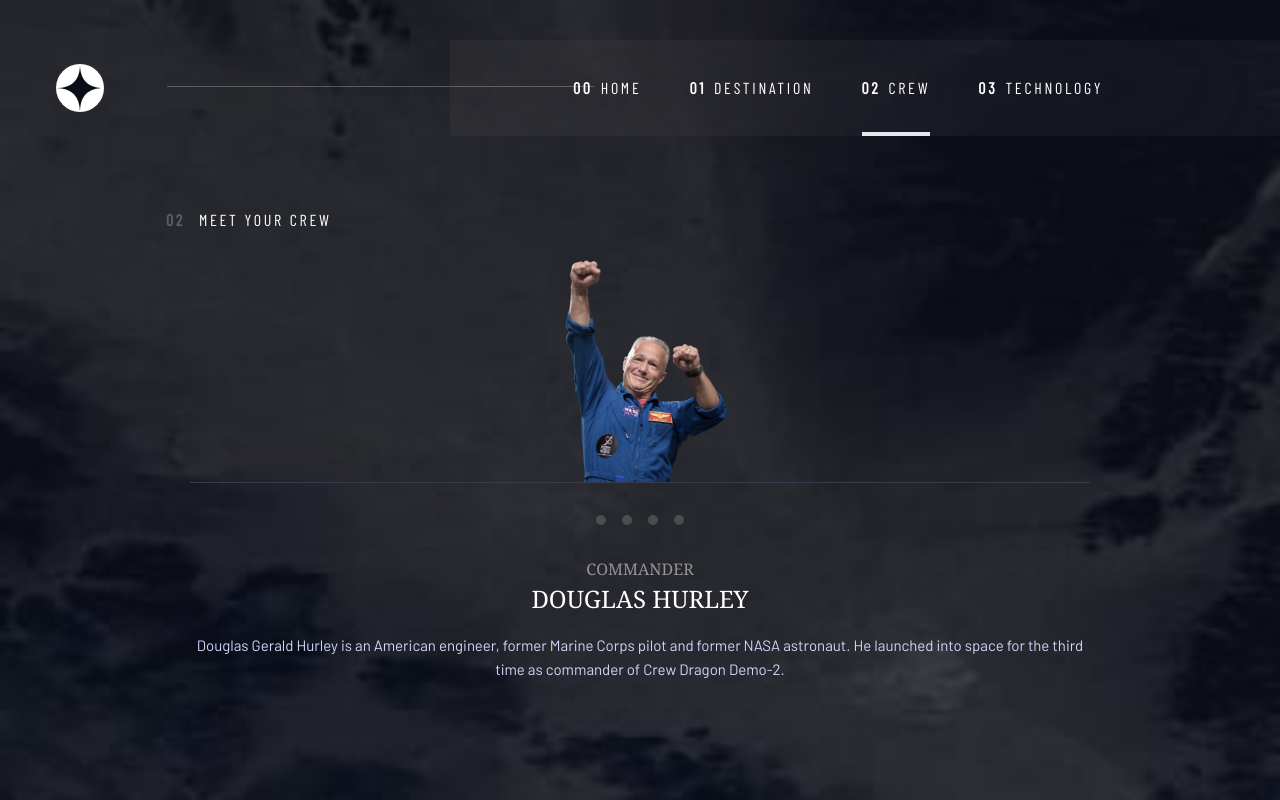
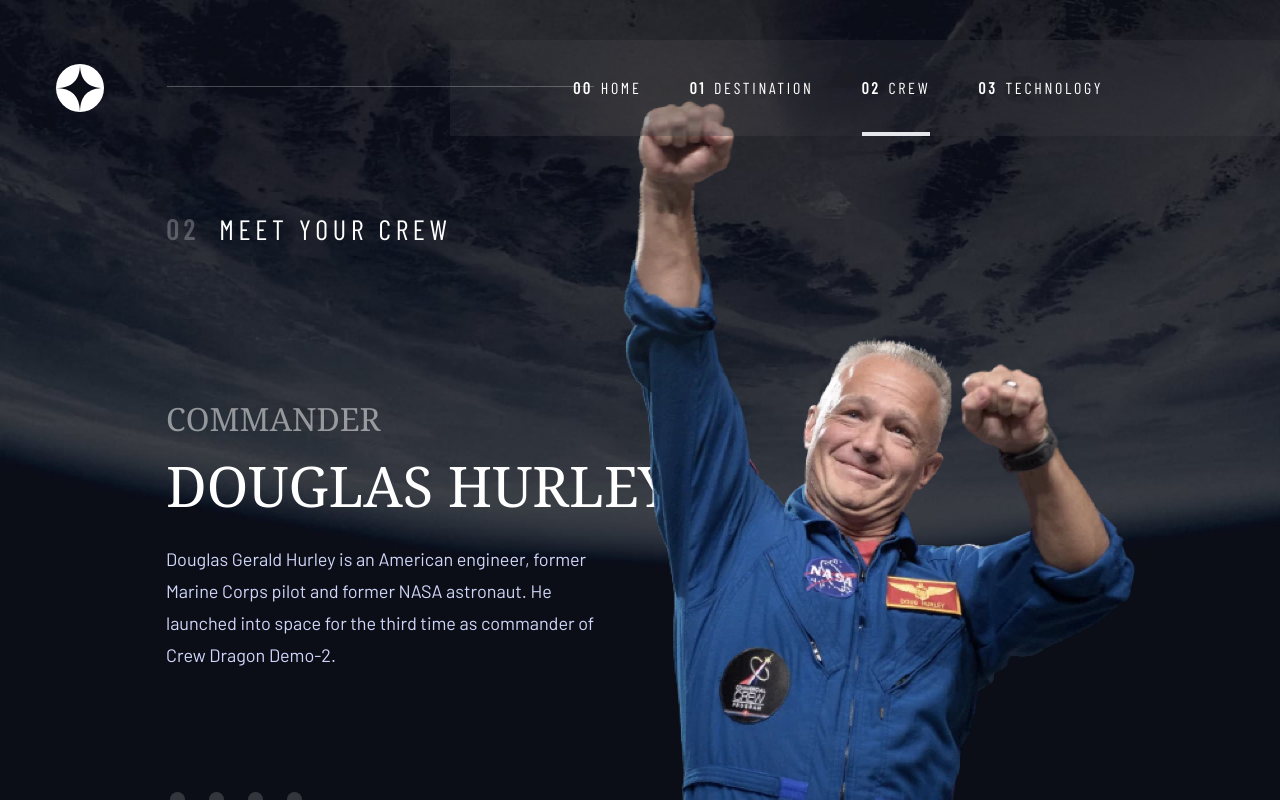
Before and after one commit to atmahana/space-tourism-fem, a React (Vite) app: page /crew in a window 1280 px wide. Built offline with nearby package versions, Linux system fonts and the light colour scheme; the HTML template or start-up script is replaced by a standard one; a web font is replaced by a local one.

Commit message:
fixed tab navigation issue

```diff
--- a/src/components/Navigations/Index.jsx
+++ b/src/components/Navigations/Index.jsx
@@ -1,8 +1,7 @@
-import { NavLink } from "react-router-dom";
 import IconClose from "../../assets/shared/icon-close.svg";
 import IconHamburger from "../../assets/shared/icon-hamburger.svg";
 import IconLogo from "../../assets/shared/logo.svg";
-import { motion, useCycle, AnimatePresence } from "framer-motion";
+import { useCycle } from "framer-motion";
 import { useState, useEffect } from "react";
 import MobileNav from "./MobileNav";
 import MainNav from "./MainNav";
@@ -32,8 +31,8 @@
   };
 
   return (
-    <header className="fixed top-0 inset-x-0 h-[88px] px-6 md:max-lg:px-[39px] lg:px-14">
-      <div className="w-1/3 h-[1px] hidden xl:block bg-white/[0.25] absolute top-[5.375rem] left-46 z-10" />
+    <header className="fixed z-50 top-0 inset-x-0 h-[88px] px-6 md:max-lg:px-[39px] lg:px-14">
+      <div className="w-1/3 2xl:w-[55%] h-[1px] hidden xl:block bg-white/[0.25] absolute top-[5.375rem] left-46 z-10" />
       <nav className="mx-auto h-full font-sans-condensed">
         <div className="relative flex h-full md:max-xl:h-24 xl:h-24 items-center xl:mt-10">
           <img src={IconLogo} className="w-10 h-10 md:w-12 md:h-12" />
--- a/src/components/SwipeableTabs.jsx
+++ b/src/components/SwipeableTabs.jsx
@@ -1,40 +1,63 @@
 import React from "react";
 import { Tab, Tabs, TabList } from "react-tabs";
 import { useSwipeable } from "react-swipeable";
+import { motion } from "framer-motion";
 
-const SwipeableTabs = ({ selectedIndex, onSelect, children, tabsStyle, tabNames, tabListStlyle, tabStyle, selectedTabStyle }) => {
-  const totalTabs = React.Children.count(children);
+const SwipeableTabs = ({
+  children,
+  tabsStyle,
+  tabNames,
+  tabListStlyle,
+  tabStyle,
+  selectedTabStyle,
+  autoSlide = false,
+  autoSlideInterval = 3000,
+}) => {
+  const totalTabs = tabNames.length;
+  const [selectedIndex, setSelectedIndex] = React.useState(0);
 
   const handlers = useSwipeable({
     onSwipedLeft: () => {
       if (selectedIndex < totalTabs - 1) {
-        onSelect(selectedIndex + 1);
+        setSelectedIndex(selectedIndex + 1);
       }
     },
     onSwipedRight: () => {
       if (selectedIndex > 0) {
-        onSelect(selectedIndex - 1);
+        setSelectedIndex(selectedIndex - 1);
       }
     },
   });
 
+  const next = () => setSelectedIndex((selectedIndex) => (selectedIndex === children.length - 1 ? 0 : selectedIndex + 1))
+
+  React.useEffect(() => {
+    if (!autoSlide) return
+    const slideInterval = setInterval(next, autoSlideInterval)
+    return () => clearInterval(slideInterval)
+  }, [])
+
   return (
     <div>
-      <Tabs selectedIndex={selectedIndex} onSelect={onSelect} className={tabsStyle}>
-        {tabNames.length > 0 && (
-          <TabList className={tabListStlyle}>
-            {tabNames.map((name, index) => (
-              <Tab
-                key={index}
-                selectedClassName={selectedTabStyle}
-                className={tabStyle}
-              >
-                {name}
-              </Tab>
-            ))}
-          </TabList>
-        )}
-        <div {...handlers}>{React.Children.toArray(children)}</div>
+      <Tabs className={tabsStyle} selectedIndex={selectedIndex} onSelect={(index) => setSelectedIndex(index)}>
+        <TabList className={tabListStlyle}>
+          {tabNames.map((name, index) => (
+            <Tab className={tabStyle} selectedClassName={selectedTabStyle} key={index}>{name}</Tab>
+          ))}
+        </TabList>
+        <div {...handlers}>
+          {React.Children.toArray(children).map((child, index) => (
+            <motion.div
+              key={index}
+              initial={{ opacity: 0 }}
+              animate={{ opacity: 1 }}
+              exit={{ opacity: 0 }}
+              transition={{ duration: 0.5 }}
+            >
+              {child}
+            </motion.div>
+          ))}
+        </div>
       </Tabs>
     </div>
   );
--- a/src/pages/Crew/Index.jsx
+++ b/src/pages/Crew/Index.jsx
@@ -5,71 +5,52 @@
 import ImgAnousheh from "../../assets/crew/image-anousheh-ansari.webp";
 import SwipeableTabs from "../../components/SwipeableTabs";
 import { TabPanel } from "react-tabs";
-import { useState } from "react";
 
 const images = [ImgDouglas, ImgMark, ImgVictor, ImgAnousheh];
 
 function CrewPage() {
-  const [selectedIndex, setSelectedIndex] = useState(0);
-
-  const handleTabSelect = (index) => {
-    setSelectedIndex(index);
-  };
-
   return (
-    <section className="bg-crew-mobile h-full bg-cover">
-      <div className="pt-[5.5rem] md:max-xl:pt-[8.5rem] xl:pt-[13rem] flex flex-col items-center md:items-start md:max-xl:px-[2.375rem] xl:px-[10.375rem]">
-        <div className="flex gap-[0.875rem] tracking-270 justify-center">
-          <span className="text-base font-sans-condensed font-bold text-white opacity-25">
+    <section className="bg-crew-mobile md:max-xl:bg-crew-tablet xl:bg-crew-desktop h-full bg-cover overflow-hidden">
+      <div className="pt-[5.5rem] md:max-xl:pt-[8.3rem] xl:pt-[13rem] 2xl:pt-[15rem] flex flex-col items-center md:items-start md:max-xl:px-[2.375rem] xl:px-[10.375rem] 2xl:px-[25rem]">
+        <div className="flex gap-[0.875rem] xl:gap-5 tracking-270 md:tracking-[0.21125rem] xl:tracking-475 justify-center">
+          <span className="text-base md:text-[1.25rem] xl:text-xl font-sans-condensed font-bold text-white opacity-25">
             02
           </span>
-          <h1 className="text-base font-sans-condensed text-white">
+          <h1 className="text-base md:text-[1.25rem] xl:text-xl font-sans-condensed text-white">
             MEET YOUR CREW
           </h1>
         </div>
-        <div className="pt-7 divide-y divide-[#383B4B] w-full px-6">
+        <SwipeableTabs
+          // autoSlide="true"
+          tabNames={["", "", "", ""]}
+          tabsStyle="flex flex-col relative md:max-xl:pt-8"
+          tabListStlyle="absolute right-0 left-0 top-72 xl:top-[542px] xl:right-auto xl:pl-1 flex justify-center gap-4 xl:gap-6 cursor-pointer"
+          tabStyle="w-[0.625rem] h-[0.625rem] xl:w-[0.9375rem] xl:h-[0.9375rem] 2xl:w-[1.25rem] 2xl:h-[1.25rem] bg-white/[17%] rounded-full"
+          selectedTabStyle="bg-neutral-100"
+        >
+          {data.crew.map((crew, index) => (
+            <TabPanel
+              key={crew.name}
+              className="flex flex-col md:max-xl:flex-col-reverse xl:flex-row-reverse xl:justify-end divide-y md:divide-y-0 divide-[#383B4B] px-6 xl:px-0"
+            >
               <img
-            className="h-[13.875rem] w-[11.07] pl-3 m-auto"
-            src={images[selectedIndex]}
+                className="xl:fixed xl:bottom-0 xl:right-36 2xl:right-80 h-[13.875rem] w-[11.07] md:max-xl:min-w-[28.5rem] md:max-xl:h-[35.75rem] xl:h-auto xl:max-h-[44.5rem] mt-8 pl-3 md:pl-10 m-auto md:max-xl:mt-20"
+                src={images[index]}
               />
-          <SwipeableTabs
-            selectedIndex={selectedIndex}
-            onSelect={handleTabSelect}
-            tabNames={['', '', '', '']}
-            tabsStyle="pt-8"
-            tabListStlyle="flex justify-center gap-4 pb-8"
-            tabStyle="w-[0.625rem] h-[0.625rem] bg-white opacity-[17%] rounded-full"
-            selectedTabStyle="w-[0.625rem] h-[0.625rem] bg-white opacity-100"
-          >
-            {data.crew.map((crew) => (
-              <TabPanel key={crew.name}>
-                <div className="flex flex-col gap-20 justify-center items-center">
-                  <div className="text-white text-center">
-                    <h2 className="uppercase opacity-50">{crew.role}</h2>
-                    <h3 className="uppercase text-[1.5rem]">{crew.name}</h3>
-                    <p className="text-secondary text-[0.9375rem] mt-4 leading-6">
+              <div className="xl:mt-[7.8rem] text-white text-center xl:text-start md:max-xl:px-22 xl:pr-0 pt-[4.375rem] md:pt-5 2xl:pt-0 xl:w-full">
+                <h2 className="uppercase text-white/50 md:max-xl:text-[1.5rem] xl:text-2xl">
+                  {crew.role}
+                </h2>
+                <h3 className="uppercase text-[1.5rem] md:max-xl:text-[2.5rem] xl:text-3xl 2xl:text-4xl xl:pb-2">
+                  {crew.name}
+                </h3>
+                <p className="text-secondary xl:max-w-[56ch] 2xl:max-w-[75ch] text-[0.9375rem] md:max-xl:text-base xl:text-lg mt-4 md:mt-2 leading-6 md:max-xl:leading-7 xl:leading-8 xl:pr-30 2xl:text-[1.3rem]">
                   {crew.bio}
                 </p>
-                  </div>
               </div>
             </TabPanel>
           ))}
         </SwipeableTabs>
-          {/* <div className="w-full max-w-lg">
-            <Carousel autoSlide={false}>
-              {data.crew.map((crew, index) => (
-                <div className="w-80 h-[467px] flex flex-col gap-20 justify-center items-center">
-                  <img src={images[index]} className="w-[177px] h-[222px]"></img>
-                  <div className="text-white text-center">
-                    <h2 className="uppercase opacity-50">{crew.role}</h2>
-                    <h3 className="uppercase text-[1.5rem]">{crew.name}</h3>
-                    <p className="text-secondary text-[0.9375rem] mt-3 leading-6">{crew.bio}</p>
-                  </div>
-                </div>
-              ))}
-            </Carousel>
-          </div> */}
-        </div>
       </div>
     </section>
   );
--- a/src/pages/Destination/Index.jsx
+++ b/src/pages/Destination/Index.jsx
@@ -1,5 +1,4 @@
 import data from "../../data.json";
-import { useState } from "react";
 import ImageMoon from "../../assets/destination/image-moon.webp";
 import ImageMars from "../../assets/destination/image-mars.webp";
 import ImageEuropa from "../../assets/destination/image-europa.webp";
@@ -10,16 +9,11 @@
 const images = [ImageMoon, ImageMars, ImageEuropa, ImageTitan];
 
 function DestinationPage() {
-  const [selectedIndex, setSelectedIndex] = useState(0);
   const tabNames = ["MOON", "MARS", "EUROPA", "TITAN"];
 
-  const handleTabSelect = (index) => {
-    setSelectedIndex(index);
-  };
-
   return (
-    <section className="bg-dest-mobile md:max-xl:bg-dest-tablet xl:bg-dest-desktop bg-cover h-full text-center overflow-y-scroll">
-      <div className="pt-[5.5rem] md:max-xl:pt-[8.5rem] xl:pt-[13rem] flex flex-col items-center md:items-start md:max-xl:px-[2.375rem] xl:px-[10.375rem]">
+    <section className="bg-dest-mobile md:max-xl:bg-dest-tablet xl:bg-dest-desktop bg-cover h-full text-center overflow-auto">
+      <div className="pt-[5.5rem] md:max-xl:pt-[8.5rem] xl:pt-[13rem] 2xl:pt-[15rem] flex flex-col items-center md:items-start md:max-xl:px-[2.375rem] xl:px-[10.375rem] 2xl:px-[25rem]">
         <div className="flex gap-4 xl:gap-6 leading-none xl:leading-normal text-white tracking-270 md:tracking-[0.21125rem] xl:tracking-475 items-center pb-8 md:max-xl:pb-14 xl:pb-[3.7rem]">
           <span className="font-sans-condensed opacity-25 font-bold md:max-xl:text-[1.25rem] xl:text-xl">
             01
@@ -29,48 +23,48 @@
           </h1>
         </div>
         <div className="flex flex-col xl:flex-row xl:gap-[9.8rem] xl:ml-16">
+          <SwipeableTabs
+            tabNames={tabNames}
+            tabsStyle="relative"
+            tabListStlyle="absolute inset-x-0 top-48 md:max-xl:top-[22rem] xl:top-0 xl:left-[37.625rem] flex justify-center xl:justify-start gap-[1.625rem] md:max-xl:gap-[2.125rem] xl:gap-[2.125rem]"
+            tabStyle="text-secondary uppercase font-sans-condensed tracking-235 md:tracking-270 text-sm md:text-base 2xl:text-lg h-[1.875rem] md:max-xl:h-[2.375rem] xl:h-9 xl:leading-tight cursor-pointer"
+            selectedTabStyle="text-white border-b-[3px]"
+          >
+            {data.destinations.map((destination, index) => (
+              <TabPanel
+                key={destination.name}
+                className="flex flex-col xl:flex-row xl:gap-[9.7rem] px-6 md:max-xl:px-14 xl:px-0"
+              >
                 <img
                   className="w-[10.625rem] h-[10.625rem] md:max-xl:w-[18.75rem] md:max-xl:h-[18.75rem] xl:w-[27.8125rem] xl:h-[27.8125rem] m-auto xl:m-0 mb-0 md:mb-[3.4rem] xl:self-center"
-            src={images[selectedIndex]}
+                  src={images[index]}
                 />
-          <SwipeableTabs
-            selectedIndex={selectedIndex}
-            onSelect={handleTabSelect}
-            tabNames={tabNames}
-            tabsStyle="mt-6 md:mt-0 xl:self-start"
-            tabListStlyle="flex justify-center xl:justify-start gap-[1.625rem] md:max-xl:gap-[2.125rem] xl:gap-[2.125rem]"
-            tabStyle="text-secondary uppercase font-sans-condensed tracking-235 md:tracking-270 text-sm md:text-base h-[1.875rem] md:max-xl:h-[2.375rem] xl:h-9 xl:leading-tight"
-            selectedTabStyle="text-white border-b-[3px]"
-          >
-            {data.destinations.map((destination) => (
-              <TabPanel
-                key={destination.name}
-                className="grid px-6 md:px-14 xl:px-0"
-              >
-                <div className="text-center xl:text-start pt-4 xl:pt-6 pb-8 md:max-xl:pb-12 xl:pb-14 border-b border-[#383B4B]">
-                  <h2 className="leading-tight md:leading-none md:pt-5 uppercase text-white text-3xl md:max-xl:text-4xl xl:text-5xl">
+                <div className="xl:mt-10">
+                  <div className="text-center xl:text-start pt-[4.4rem] md:pt-14 xl:pt-6 pb-8 md:max-xl:pb-12 xl:pb-14 border-b border-[#383B4B]">
+                    <h2 className="leading-tight md:leading-none md:pt-4 uppercase text-white text-3xl md:max-xl:text-4xl xl:text-5xl 2xl:text-6xl">
                       {destination.name}
                     </h2>
-                  <p className="leading-[1.5625rem] md:max-xl:leading-7 xl:leading-8 md:max-xl:pt-4 xl:pt-5 text-[0.9375rem] md:max-xl:text-base xl:text-lg text-secondary">
+                    <p className="leading-[1.5625rem] md:max-xl:leading-7 xl:leading-8 md:max-xl:pt-4 xl:pt-5 text-[0.9375rem] md:max-xl:text-base xl:text-lg 2xl:text-[1.3rem] text-secondary">
                       {destination.description}
                     </p>
                   </div>
                   <div className="flex flex-col md:flex-row md:max-xl:justify-center gap-8 md:max-xl:gap-3 xl:gap-[4.8rem] py-[2.0625rem] md:py-[1.875rem]">
                     <div className="grid gap-3 md:max-xl:w-[13.5rem] xl:text-start">
-                    <h3 className="text-secondary text-sm font-sans-condensed tracking-235 leading-none">
+                      <h3 className="text-secondary text-sm font-sans-condensed tracking-235  leading-none 2xl:text-lg">
                         AVG. DISTANCE
                       </h3>
-                    <p className="font-serif text-xl text-white uppercase leading-tight">
+                      <p className="font-serif text-xl 2xl:text-2xl text-white uppercase leading-tight">
                         {destination.distance}
                       </p>
                     </div>
                     <div className="grid gap-3 md:max-xl:w-[13.9375rem] xl:text-start">
-                    <h3 className="text-secondary text-sm font-sans-condensed tracking-235 leading-none">
+                      <h3 className="text-secondary text-sm font-sans-condensed tracking-235 leading-none 2xl:text-lg">
                         EST. TRAVEL TIME
                       </h3>
-                    <p className="font-serif text-xl text-white uppercase leading-tight">
+                      <p className="font-serif text-xl 2xl:text-2xl text-white uppercase leading-tight">
                         {destination.travel}
                       </p>
+                    </div>
                   </div>
                 </div>
               </TabPanel>
```
Lines whose indentation alone changed are shown as unchanged.
